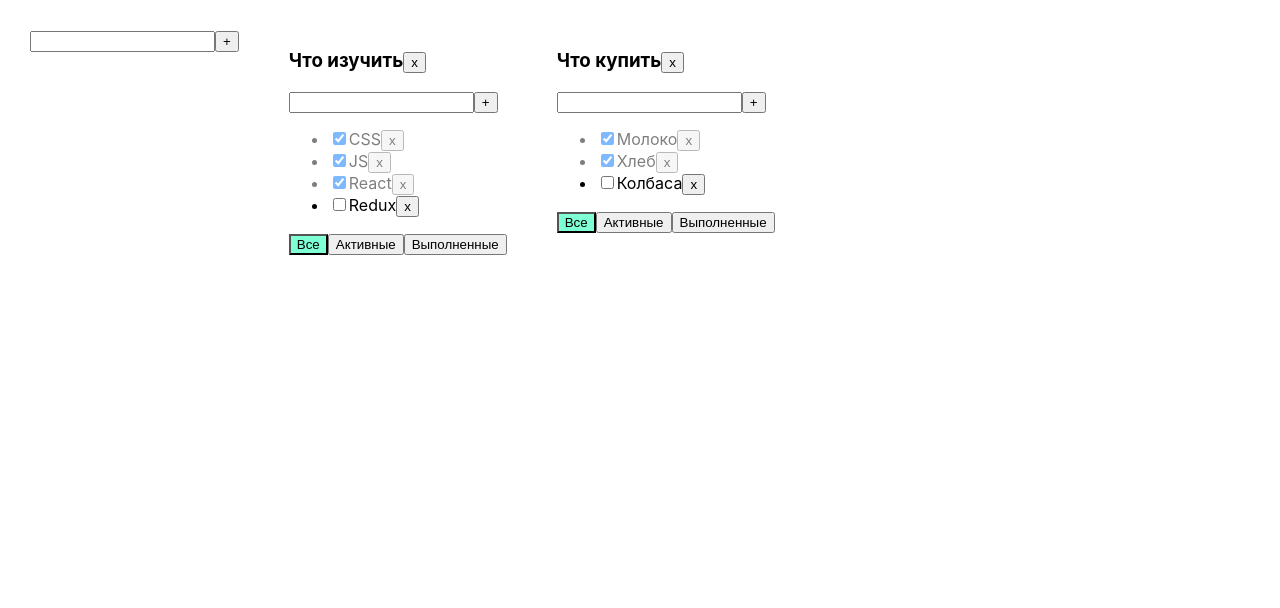
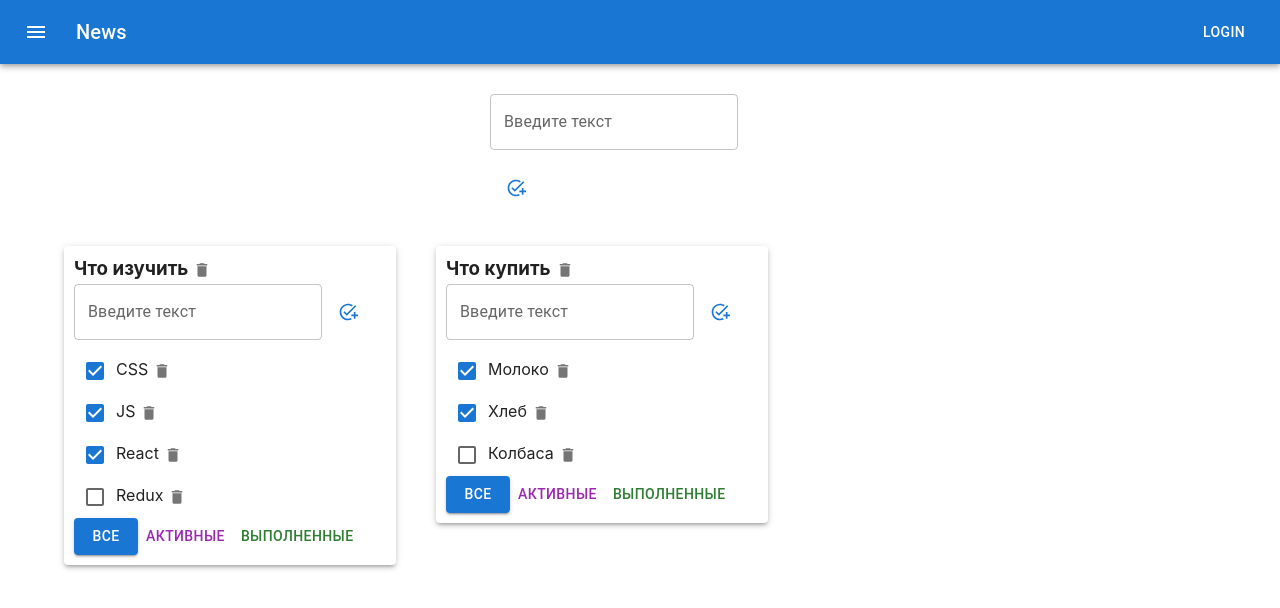
Before and after one commit to DmitryPopov1985/todolist, a React (Create React App) app: page / in a window 1280 px wide. Shown: the top 608 px of the page. Built offline with nearby package versions, Linux system fonts and the light colour scheme.

Commit message:
added Material UI

```diff
--- a/package.json
+++ b/package.json
@@ -3,6 +3,11 @@
   "version": "0.1.0",
   "private": true,
   "dependencies": {
+    "@emotion/react": "^11.11.1",
+    "@emotion/styled": "^11.11.0",
+    "@fontsource/roboto": "^5.0.8",
+    "@mui/icons-material": "^5.14.11",
+    "@mui/material": "^5.14.11",
     "@testing-library/jest-dom": "^5.17.0",
     "@testing-library/react": "^13.4.0",
     "@testing-library/user-event": "^13.5.0",
--- a/src/AddItemForm.tsx
+++ b/src/AddItemForm.tsx
@@ -1,4 +1,6 @@
-import React, { ChangeEvent, KeyboardEvent, useState } from 'react';
+import { AddTaskOutlined } from '@mui/icons-material';
+import { Button, TextField } from '@mui/material';
+import { ChangeEvent, KeyboardEvent, useState } from 'react';
 
 type PropsAddItemFormType = {
   addItem: (title: string) => void;
@@ -39,12 +41,23 @@ export default function AddItemForm(props: PropsAddItemFormType) {
 
   return (
     <div>
-      <input value={newTaskTitle}
+      <TextField
+        label="Введите текст"
+        variant='outlined'
+        value={newTaskTitle}
         onKeyDown={onKeyDownHandler}
         onChange={onNewTitleChangeHandler}
-        className={error ? 'error' : ''} />
-      <button onClick={addingNewTaskHandler}>+</button>
-      {error && <div className="error-message">{error}</div>}
+        error={!!error}
+        helperText={error}
+        sx={{paddingBottom: '10px'}}
+      />
+      <Button
+        onClick={addingNewTaskHandler}
+        variant="text"
+        sx={{padding: '18px 15px'}}
+        startIcon={<AddTaskOutlined fontSize="small" />
+      }
+      ></Button>
     </div>
   );
 }
--- a/src/App.css
+++ b/src/App.css
@@ -1,19 +1,11 @@
-.App {
-  display: flex;
-  padding: 30px;
+* {
+  margin: 0;
+  padding: 0;
+  box-sizing: border-box;
 }
-.App>div {
-  margin-right: 50px;
+
+ul,
+ol,
+li {
+  list-style-type: none;
 }
-.error {
-  border: red 1px solid;
-}
-.error-message {
-  color: red;
-}
-.active-filter {
-  background-color: aquamarine;
-}
-.is-done {
-  opacity: 0.5;
-}
--- a/src/App.tsx
+++ b/src/App.tsx
@@ -1,128 +1,171 @@
-import React, { useState } from 'react';
-import { TaskType, Todolist } from './Todolist';
-import './App.css';
-import { v1 } from 'uuid';
-import AddItemForm from './AddItemForm';
+import React, { useState } from "react";
+import { TaskType, Todolist } from "./Todolist";
+import "./App.css";
+import { v1 } from "uuid";
+import AddItemForm from "./AddItemForm";
+import {
+  Box,
+  AppBar,
+  Toolbar,
+  IconButton,
+  Typography,
+  Button,
+  Container,
+  Grid,
+  Paper,
+} from "@mui/material";
+import { Menu } from "@mui/icons-material";
 
-export type FilterValuesType = 'all'| 'active' | 'completed'
+export type FilterValuesType = "all" | "active" | "completed";
 type TodoListType = {
-  id: string
-  title: string
-  filter: FilterValuesType
-}
+  id: string;
+  title: string;
+  filter: FilterValuesType;
+};
 type TaskStateType = {
-  [key: string]: Array<TaskType>
-}
+  [key: string]: Array<TaskType>;
+};
 
 function App() {
-
-
   // Удаление задачи
   function removeTask(id: string, todolistId: string) {
-    let tasks = tasksObj[todolistId]
-    let filteredTasks = tasks.filter(task => task.id !== id)
-    tasksObj[todolistId] = filteredTasks
-    setTaskObj({...tasksObj})
+    let tasks = tasksObj[todolistId];
+    let filteredTasks = tasks.filter((task) => task.id !== id);
+    tasksObj[todolistId] = filteredTasks;
+    setTaskObj({ ...tasksObj });
   }
   // Изменение фильтра
   function changeFilter(value: FilterValuesType, todolistId: string) {
-    let todolist = todolists.find(tl => tl.id === todolistId)
+    let todolist = todolists.find((tl) => tl.id === todolistId);
     if (todolist) {
-      todolist.filter = value
-      setTodolists([...todolists])
+      todolist.filter = value;
+      setTodolists([...todolists]);
     }
   }
   // Добавление задачи
   function addTask(title: string, todolistId: string) {
-    const newTask = {id: v1(), title: title, isDone: false}
-    let tasks = tasksObj[todolistId]
-    let newTasks = [newTask, ...tasks]
-    tasksObj[todolistId] = newTasks
-    setTaskObj({...tasksObj})
+    const newTask = { id: v1(), title: title, isDone: false };
+    let tasks = tasksObj[todolistId];
+    let newTasks = [newTask, ...tasks];
+    tasksObj[todolistId] = newTasks;
+    setTaskObj({ ...tasksObj });
   }
   // Изменение статуса
   function changeStatus(taskId: string, isDone: boolean, todolistId: string) {
-    let task = tasksObj[todolistId].find(t => t.id === taskId)
-    if(task) {
-      task.isDone = isDone
+    let task = tasksObj[todolistId].find((t) => t.id === taskId);
+    if (task) {
+      task.isDone = isDone;
 
-      setTaskObj({...tasksObj})
+      setTaskObj({ ...tasksObj });
     }
   }
   // Изменение заголовка статуса
-  function changeTaskTitle(taskId: string, newTitle: string, todolistId: string) {
-    let task = tasksObj[todolistId].find(t => t.id === taskId)
-    if(task) {
-      task.title = newTitle
-      setTaskObj({...tasksObj})
+  function changeTaskTitle(
+    taskId: string,
+    newTitle: string,
+    todolistId: string
+  ) {
+    let task = tasksObj[todolistId].find((t) => t.id === taskId);
+    if (task) {
+      task.title = newTitle;
+      setTaskObj({ ...tasksObj });
     }
   }
 
-  let todolistId1 = v1()
-  let todolistId2 = v1()
+  let todolistId1 = v1();
+  let todolistId2 = v1();
 
   let [todolists, setTodolists] = useState<Array<TodoListType>>([
-    {id: todolistId1, title: 'Что изучить', filter: 'all'},
-    {id: todolistId2, title: 'Что купить', filter: 'all'}
-  ])
+    { id: todolistId1, title: "Что изучить", filter: "all" },
+    { id: todolistId2, title: "Что купить", filter: "all" },
+  ]);
 
   function removeTodolist(todolistId: string) {
-    let filteredTodolist = todolists.filter(tl => tl.id !== todolistId)
-    setTodolists(filteredTodolist)
-    delete tasksObj[todolistId]
-    setTaskObj({...tasksObj})
+    let filteredTodolist = todolists.filter((tl) => tl.id !== todolistId);
+    setTodolists(filteredTodolist);
+    delete tasksObj[todolistId];
+    setTaskObj({ ...tasksObj });
   }
-  function changeTodolistTitle (todolistId: string, newTitle: string) {
-    const todolist = todolists.find(tl => tl.id === todolistId)
-    if(todolist) {
-      todolist.title = newTitle
-      setTodolists([...todolists])
+  function changeTodolistTitle(todolistId: string, newTitle: string) {
+    const todolist = todolists.find((tl) => tl.id === todolistId);
+    if (todolist) {
+      todolist.title = newTitle;
+      setTodolists([...todolists]);
     }
   }
   let [tasksObj, setTaskObj] = useState<TaskStateType>({
     [todolistId1]: [
-      {id: v1(), title: 'CSS', isDone: true},
-    {id: v1(), title: 'JS', isDone: true},
-    {id: v1(), title: 'React', isDone: true},
-    {id: v1(), title: 'Redux', isDone: false},
+      { id: v1(), title: "CSS", isDone: true },
+      { id: v1(), title: "JS", isDone: true },
+      { id: v1(), title: "React", isDone: true },
+      { id: v1(), title: "Redux", isDone: false },
     ],
     [todolistId2]: [
-    {id: v1(), title: 'Молоко', isDone: true},
-    {id: v1(), title: 'Хлеб', isDone: true},
-    {id: v1(), title: 'Колбаса', isDone: false},
-  ]
-  })
+      { id: v1(), title: "Молоко", isDone: true },
+      { id: v1(), title: "Хлеб", isDone: true },
+      { id: v1(), title: "Колбаса", isDone: false },
+    ],
+  });
 
-  function addTodolist(title:string) {
-    let todolist:TodoListType = {
+  function addTodolist(title: string) {
+    let todolist: TodoListType = {
       id: v1(),
       title: title,
-      filter: 'all'
-    }
-    setTodolists([todolist, ...todolists])
+      filter: "all",
+    };
+    setTodolists([todolist, ...todolists]);
     setTaskObj({
-      [todolist.id]:[],
-      ...tasksObj
-    })
+      [todolist.id]: [],
+      ...tasksObj,
+    });
   }
   return (
     <div className="App">
+      <Box sx={{ flexGrow: 1 }}>
+        <AppBar position="static">
+          <Toolbar>
+            <IconButton
+              size="large"
+              edge="start"
+              color="inherit"
+              aria-label="menu"
+              sx={{ mr: 2 }}
+            >
+              <Menu />
+            </IconButton>
+            <Typography variant="h6" component="div" sx={{ flexGrow: 1 }}>
+              News
+            </Typography>
+            <Button color="inherit">Login</Button>
+          </Toolbar>
+        </AppBar>
+      </Box>
+      <Container fixed>
+        <Grid container sx={{padding: '30px 10px', margin: '0 auto', maxWidth: '320px'}}>
           <AddItemForm addItem={addTodolist} />
-      {
-        todolists.map( tl => {
+        </Grid>
+        <Grid container  spacing={5}>
+          {todolists.map((tl) => {
             // Фильтрация задач по выбранному фильтру
-          let tasksForTodolist = tasksObj[tl.id]
-          if (tl.filter === 'completed') {
-          tasksForTodolist = tasksForTodolist.filter(task => task.isDone === true)
+            let tasksForTodolist = tasksObj[tl.id];
+            if (tl.filter === "completed") {
+              tasksForTodolist = tasksForTodolist.filter(
+                (task) => task.isDone === true
+              );
             }
-          if (tl.filter === 'active') {
-          tasksForTodolist = tasksForTodolist.filter(task => task.isDone === false)
+            if (tl.filter === "active") {
+              tasksForTodolist = tasksForTodolist.filter(
+                (task) => task.isDone === false
+              );
             }
 
-          return <Todolist
+            return (
+              <Grid item>
+               <Paper elevation={3} sx={{padding: '10px'}}>
+              <Todolist
                 key={tl.id}
                 id={tl.id}
-                    title = {tl.title}
+                title={tl.title}
                 tasks={tasksForTodolist}
                 removeTask={removeTask}
                 changeFilter={changeFilter}
@@ -131,10 +174,14 @@ function App() {
                 changeTaskTitle={changeTaskTitle}
                 removeTodolist={removeTodolist}
                 changeTodolistTitle={changeTodolistTitle}
-                    filter={tl.filter} />
-        })
-      }
-
+                filter={tl.filter}
+              />
+              </Paper>
+              </Grid>
+            );
+          })}
+        </Grid>
+      </Container>
       {/* Другие компоненты Todolist */}
     </div>
   );
--- a/src/EditableSpan.tsx
+++ b/src/EditableSpan.tsx
@@ -1,3 +1,4 @@
+import { TextField } from "@mui/material";
 import React, { ChangeEvent, useState } from "react";
 
 type EditableSpanPropsType = {
@@ -23,7 +24,7 @@ export function EditableSpan(props: EditableSpanPropsType) {
     setTitle(e.currentTarget.value)
   }
   return editMode
-     ? <input onBlur={activateViewMode} onChange={onChangeTitleHandler}  value={title} autoFocus/>
+     ? <TextField onBlur={activateViewMode} onChange={onChangeTitleHandler}  value={title} autoFocus variant='standard'/>
      : <span onDoubleClick={activateEditMode} >{props.title}</span>
 
 }
--- a/src/Todolist.tsx
+++ b/src/Todolist.tsx
@@ -1,7 +1,10 @@
+import React from 'react';
 import { ChangeEvent} from 'react';
 import { FilterValuesType } from './App';
 import AddItemForm from './AddItemForm';
 import { EditableSpan } from './EditableSpan';
+import { Button, Checkbox, IconButton } from '@mui/material';
+import { Delete } from '@mui/icons-material';
 
 export type TaskType = {
   id: string
@@ -54,37 +57,76 @@ const changeTodolistTitleHandler = (newTitle: string) => {
   return (
     <div>
       <h3>
-         <EditableSpan title={props.title} onChange={changeTodolistTitleHandler} />
-         <button onClick={removeTodolistHandler} >x</button> </h3>
+        <EditableSpan
+          title={props.title}
+          onChange={changeTodolistTitleHandler}
+        />
+        <IconButton aria-label="delete" size='small' onClick={removeTodolistHandler}>
+                  <Delete fontSize='inherit' />
+                </IconButton>
+      </h3>
       <div>
-        <AddItemForm addItem={addTask } />
+        <AddItemForm addItem={addTask} />
         <ul>
           {props.tasks.map((task) => {
-
-            const removeTaskHandler = () => {props.removeTask(task.id, props.id)}
-            const onChangeStatusHandler = (e: ChangeEvent<HTMLInputElement>) => {
-              props.changeTaskStatus(task.id, e.currentTarget.checked, props.id)
-            }
+            const removeTaskHandler = () => {
+              props.removeTask(task.id, props.id);
+            };
+            const onChangeStatusHandler = (
+              e: ChangeEvent<HTMLInputElement>
+            ) => {
+              props.changeTaskStatus(
+                task.id,
+                e.currentTarget.checked,
+                props.id
+              );
+            };
             const onChangeTitleHandler = (newValue: string) => {
-              props.changeTaskTitle(task.id, newValue, props.id)
-            }
+              props.changeTaskTitle(task.id, newValue, props.id);
+            };
             return (
-              <li key={task.id}
-                  className={task.isDone ? 'is-done' : ''} >
-                <input type="checkbox"
-                       checked={task.isDone}
-                       onChange={onChangeStatusHandler}/>
-                <EditableSpan title={task.title} onChange={onChangeTitleHandler}/>
-                <button onClick={removeTaskHandler}>x</button>
+              <li key={task.id} className={task.isDone ? "is-done" : ""}>
+                <Checkbox
+                  checked={task.isDone}
+                  onChange={onChangeStatusHandler}
+                />
+                <EditableSpan
+                  title={task.title}
+                  onChange={onChangeTitleHandler}
+                />
+                <IconButton
+                  aria-label="delete"
+                  size="small"
+                  onClick={removeTaskHandler}
+                >
+                  <Delete fontSize="inherit" />
+                </IconButton>
               </li>
-            )
+            );
           })}
         </ul>
 
         <div>
-          <button className={props.filter === 'all' ? 'active-filter' : '' } onClick={onAllChangeFilter}>Все</button>
-          <button className={props.filter === 'active' ? 'active-filter' : '' } onClick={onActiveChangeFilter}>Активные</button>
-          <button className={props.filter === 'completed' ? 'active-filter' : '' } onClick={onCompletedChangeFilter}>Выполненные</button>
+          <Button
+            variant={props.filter === "all" ? 'contained' : 'text'}
+            onClick={onAllChangeFilter}
+          >
+            Все
+          </Button>
+          <Button
+            color='secondary'
+            variant={props.filter === "active" ? 'contained' : 'text'}
+            onClick={onActiveChangeFilter}
+          >
+            Активные
+          </Button>
+          <Button
+            color='success'
+            variant={props.filter === "completed" ? 'contained' : 'text'}
+            onClick={onCompletedChangeFilter}
+          >
+            Выполненные
+          </Button>
         </div>
       </div>
     </div>
```
Also changed, not shown: 1 other file (tests, documents, lock files or other folders). Lines whose indentation alone changed are shown as unchanged.
